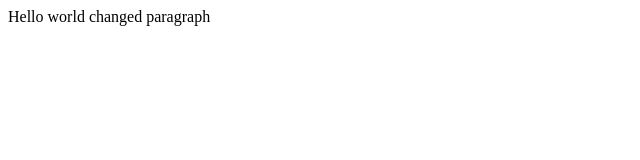
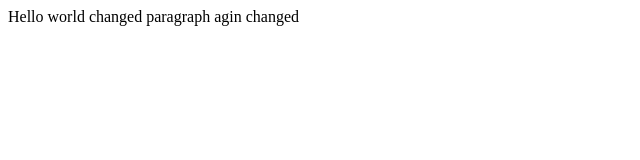
Before and after one commit to himanshigarg/git-tut, a plain HTML site: page index.html in a window 1280 px wide. Shown: the whole page, without its empty margins (0-640 px from the left). Drawn offline with Linux system fonts and the light colour scheme.

Commit message:
secondchange

```diff
--- a/index.html
+++ b/index.html
@@ -5,5 +5,6 @@
 <body>
     Hello world
     changed paragraph
+    agin changed
 </body>
 </html>
```
